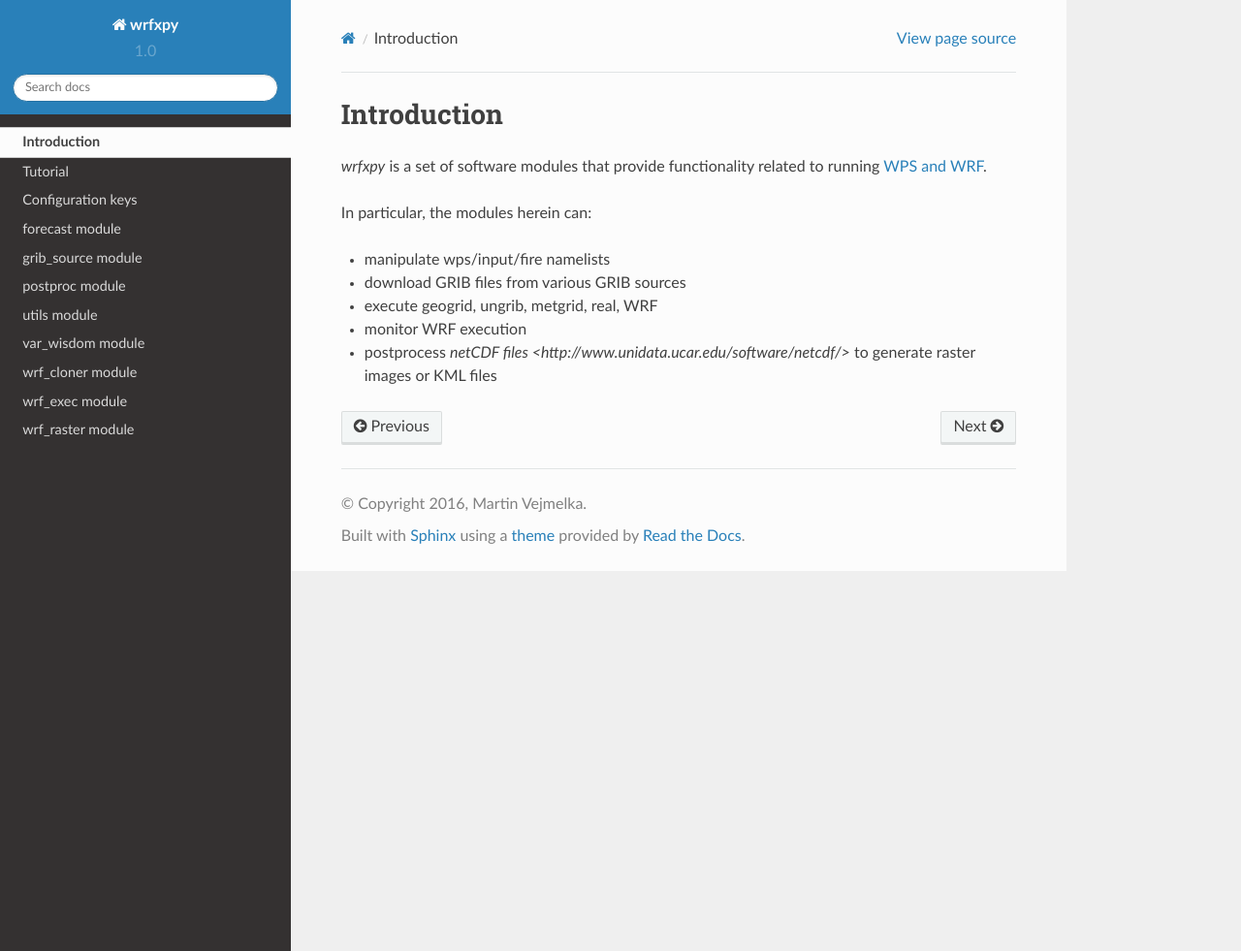
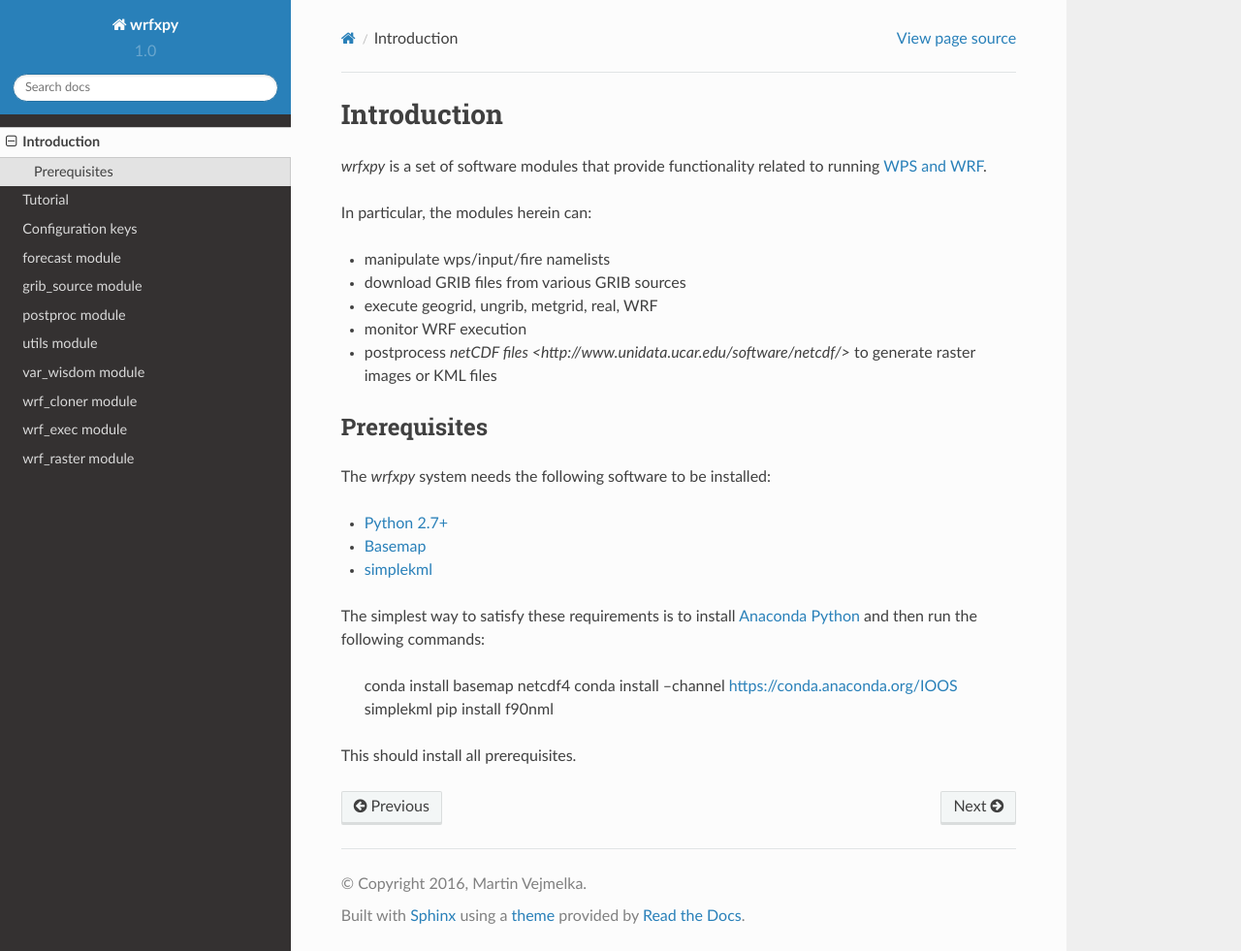
Before and after one commit to openwfm/wrfxpy, a Sphinx documentation site: the page built from docs/source/intro.rst, in a window 1280 px wide and 981 px high. Shown: the whole window at 97% size. Built offline with Sphinx 7.4.7 and the Read the Docs theme 2.0.0, drawn with Linux system fonts in a browser that asks for light colours.

Commit message:
added pre-requisites section to intro

```diff
--- a/docs/source/intro.rst
+++ b/docs/source/intro.rst
@@ -11,3 +11,20 @@ In particular, the modules herein can:
 * execute geogrid, ungrib, metgrid, real, WRF
 * monitor WRF execution
 * postprocess `netCDF files <http://www.unidata.ucar.edu/software/netcdf/>` to generate raster images or KML files
+
+Prerequisites
+=============
+
+The *wrfxpy* system needs the following software to be installed:
+
+* `Python 2.7+ <https://www.python.org/download/releases/2.7/>`_
+* `Basemap <http://matplotlib.org/basemap/>`_
+* `simplekml <https://simplekml.readthedocs.org/en/latest/>`_
+
+The simplest way to satisfy these requirements is to install `Anaconda Python <https://www.continuum.io/downloads>`_ and then run the following commands:
+
+  conda install basemap netcdf4
+  conda install --channel https://conda.anaconda.org/IOOS simplekml
+  pip install f90nml
+
+This should install all prerequisites.
```
